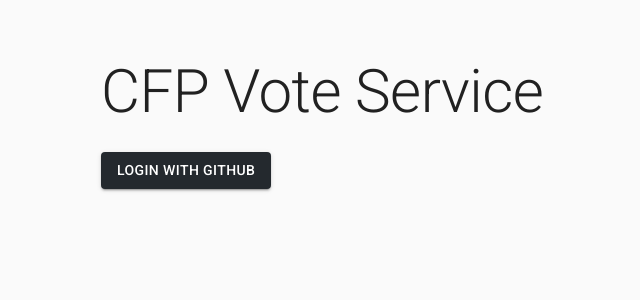
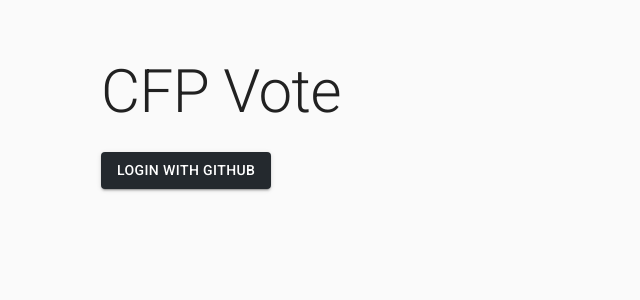
Before and after one commit to JSConfBp/cfp-vote, a Next.js app: page /home in a window 1280 px wide. Shown: the top 300 px of the page, without its empty margins (51-691 px from the left). Built offline with nearby package versions, Linux system fonts and the light colour scheme.

Commit message:
Update cfp.config.js

```diff
--- a/cfp.config.js
+++ b/cfp.config.js
@@ -1,5 +1,5 @@
 module.exports = {
-	title: "CFP Vote Service",
+	title: "CFP Vote",
 	cfp_fields: [
 		"Presentation title",
 		"Presentation summary to be displayed on the website",
```
